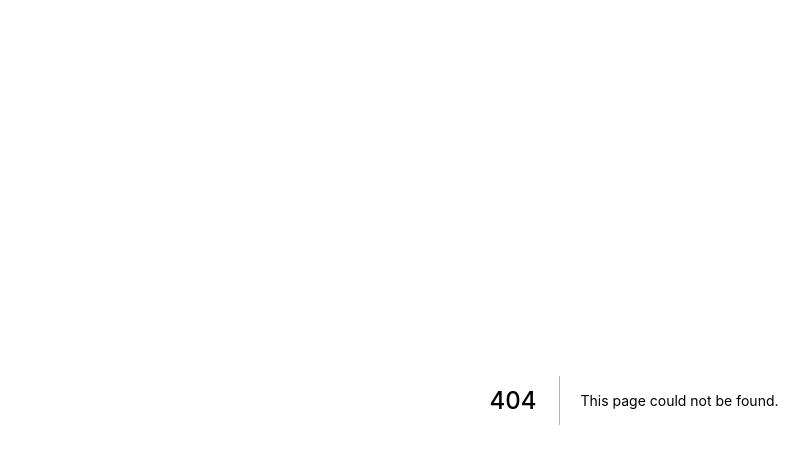
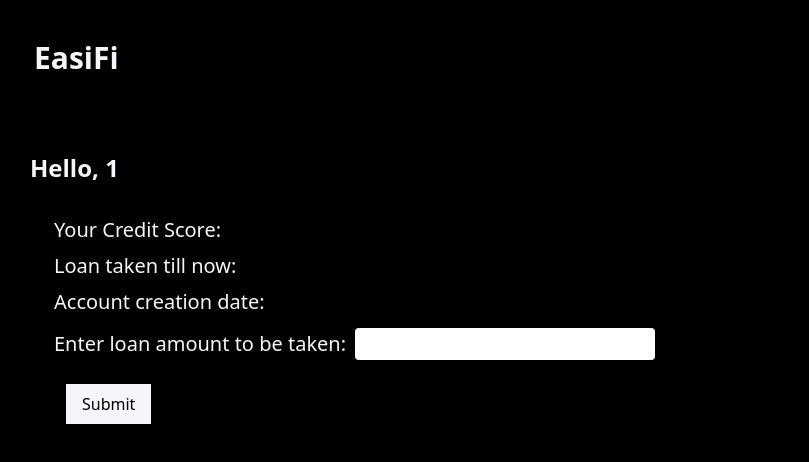
Before and after one commit to sumitpatel93/circle_hackathon, a Next.js app in the folder frontend/: page /dashboard/1 in a window 1280 px wide. Before the commit this address had no page. Shown: the top 462 px of the page, without its empty margins (6-815 px from the left). Built offline with nearby package versions, Linux system fonts and the light colour scheme.

Commit message:
dashboard UI

```diff
--- a/frontend/pages/dashboard.tsx
+++ /dev/null
@@ -1,32 +0,0 @@
-import Link from 'next/link'
-const Dashboard = () => {
-
-    const getUser = async(e: any) =>{
-        e.preventDefault();
-          const res = await fetch("http://localhost:3010/circleHackathon/register", {
-            method: "POST",
-            headers:{
-              'Content-Type': 'application/json'
-            }
-          });
-          const resJson = await res.json();
-          console.log(resJson);
-      }
-
-    return(
-    <div className="flex text-white font-thin bg-black min-h-screen flex-col">
-      <div className="sticky top-0 z-10 flex justify-between p-10">
-        <div className="font-bold text-3xl">
-          <Link href="/">
-          EasiFi
-          </Link>
-        </div>
-      </div>
-      <p>Hello, Sid</p>
-    </div>
-    )
-
-
-}
-
-export default Dashboard
--- /dev/null
+++ b/frontend/pages/dashboard/[user].tsx
@@ -0,0 +1,66 @@
+import Link from 'next/link'
+import {useEffect} from 'react'
+import {useRouter} from 'next/router';
+const Dashboard = () => {
+
+    const router = useRouter();
+    const username = router.query.user;
+
+    const getUserDetails = async(e: any) =>{
+        e.preventDefault();
+          const res = await fetch("http://localhost:3010/circleHackathon/userData", {
+            method: "POST",
+            body: JSON.stringify({
+                email: username
+            }),
+            headers:{
+              'Content-Type': 'application/json'
+            }
+          });
+          const resJson = await res.json();
+          console.log(resJson);
+      }
+
+    useEffect(() => {
+        console.log(username)
+
+        getUserDetails;
+    }, [])
+
+
+
+
+    return(
+    <div className="flex text-white font-thin bg-black min-h-screen flex-col">
+      <div className="sticky top-0 z-10 flex justify-between p-10">
+        <div className="font-bold text-3xl">
+          <Link href="/">
+          EasiFi
+          </Link>
+        </div>
+      </div>
+      <div className="flex flex-col m-8">
+        <p className="text-2xl font-bold p-1">Hello, {username}</p>
+
+        <div className="flex flex-col p-6">
+            <p className="p-1 text-xl">Your Credit Score:</p>
+            <p className="p-1 text-xl">Loan taken till now:</p>
+            <p className="p-1 text-xl">Account creation date: </p>
+            <form>
+            <p className="p-1 text-xl">Enter loan amount to be taken: <input type="text" className="text-black m-1 rounded p-0.5" /> </p>
+            <button className="bg-white text-black w-min m-4 p-2 px-4">
+                Submit
+            </button>
+            </form>
+
+
+        </div>
+
+      </div>
+    </div>
+    )
+
+
+}
+
+export default Dashboard
--- a/frontend/pages/login.tsx
+++ b/frontend/pages/login.tsx
@@ -7,6 +7,8 @@ const Login = () =>{
   const [email, setEmail] = useState("");
   const [password, setPassword] = useState("");
   const [verifiedUser, setVerifiedUser] = useState(false);
+  //const user="";
+  const [user,setUser] = useState("");
 
   const handleSubmit =async(e: any) =>{
     e.preventDefault();
@@ -21,8 +23,8 @@ const Login = () =>{
         }
       });
       const resJson = await res.json();
-      console.log(resJson);
-      if(res.status==400){setVerifiedUser(true)}
+      setUser(resJson.email);
+      if(res.status==200){setVerifiedUser(true)}
   }
 
     return(
@@ -37,9 +39,9 @@ const Login = () =>{
       </div>
       {verifiedUser?(
         <div className="flex justify-center items-center flex-col">
-          You are logged in!
+          You are logged in {user}
           <button className="bg-white text-black p-3 m-5">
-            <Link href="/dashboard">
+            <Link href={`/dashboard/${user}`}>
               Move to Dashboard -&gt;
             </Link>
           </button>
--- a/frontend/pages/register.tsx
+++ b/frontend/pages/register.tsx
@@ -26,7 +26,7 @@ const Register = () =>{
       });
       const resJson = await res.json();
       console.log(resJson);
-      if(res.status==400){setVerifiedUser(false);}
+      if(res.status==200){setVerifiedUser(true);}
   }
 
 
@@ -41,10 +41,10 @@ const Register = () =>{
       </div>
       {verifiedUser?(
         <div className="flex justify-center items-center flex-col">
-          You are logged in!
+          Welcome to EasiFi! Please login with your email to continue
           <button className="bg-white text-black p-3 m-5">
-            <Link href="/dashboard">
-              Move to Dashboard -&gt;
+            <Link href="/login">
+              Login -&gt;
             </Link>
           </button>
         </div>
```
